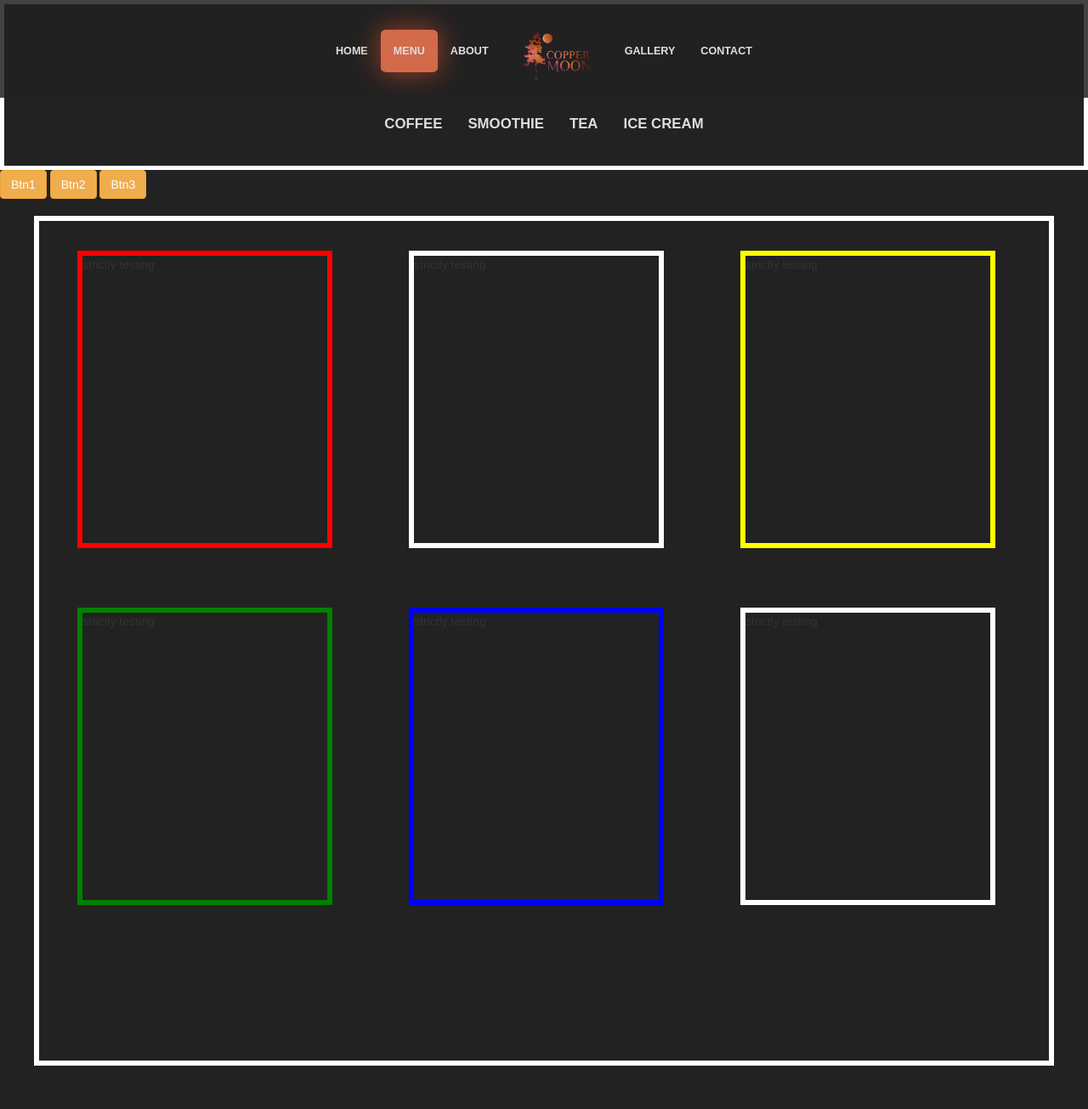
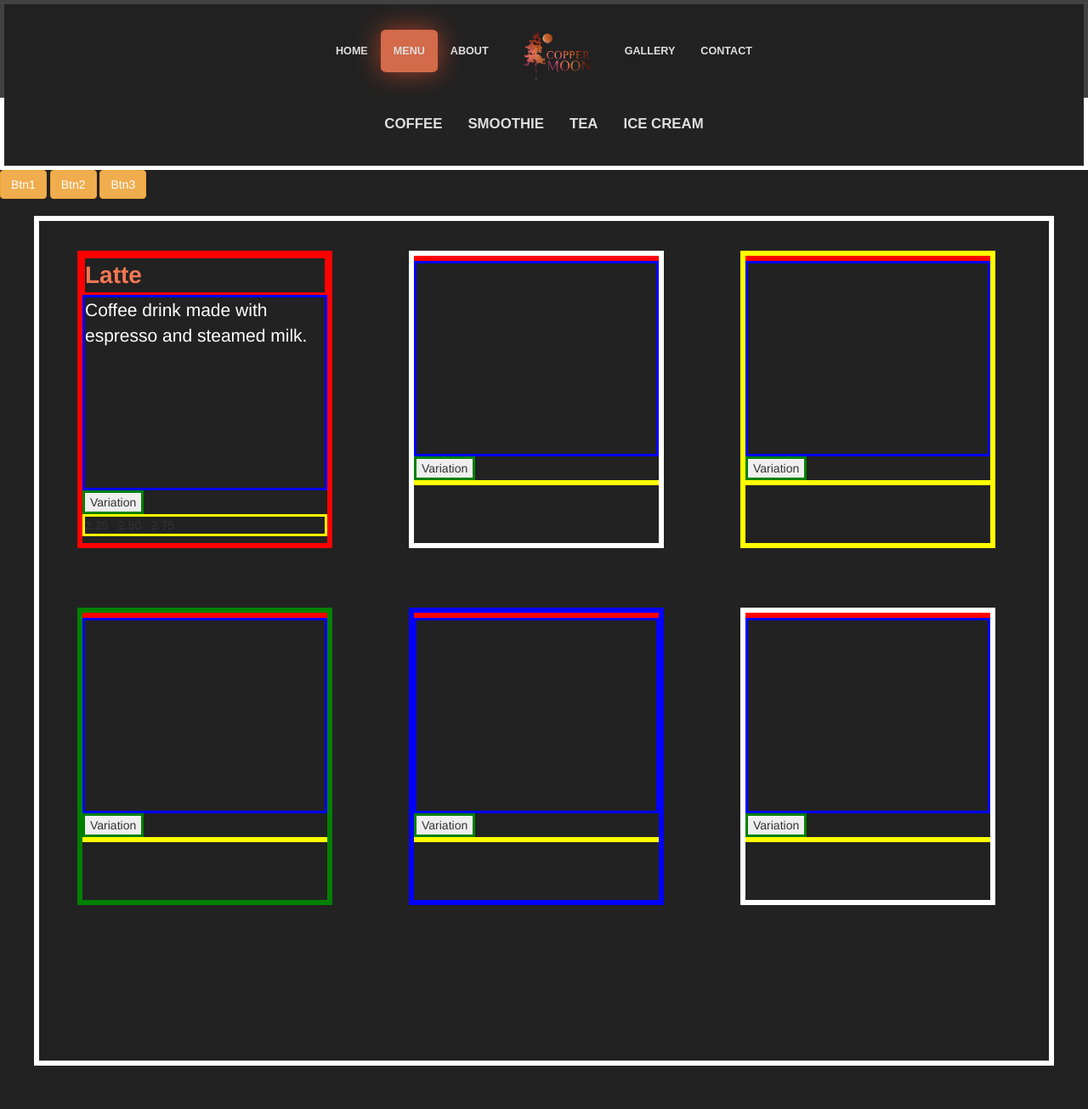
Before and after one commit to NamHongDo/CIS408FinalProject, a PHP site: page /menu.html in a window 1280 px wide, after a click on "Btn1". Shown: the top 1305 px of the page at 85% size. Run offline with PHP 8.4, Linux system fonts and the light colour scheme; some libraries are stand-ins or nearby versions.

Commit message:
menu category

```diff
--- a/css/custom.css
+++ b/css/custom.css
@@ -310,6 +310,26 @@ ul.#nav2>li{
   margin: 35px 45px;
 }
 
+.submenuTitle{
+  border:3px solid red;
+  color:#f27752;
+  font-size: 200%;
+  font-weight: 700;
+}
+.submenuDescription{
+  border:3px solid blue;
+  color:#ffffff;
+  height:230px;
+  font-size: 150%;
+  width:auto;
+}
+.submenuButton{
+  border:3px solid green;
+}
+.submenuPrice{
+  border:3px solid yellow;
+}
+
 /*
 ------> *** <------
     ABOUT segment
--- a/menu.html
+++ b/menu.html
@@ -49,23 +49,64 @@
     </div>
 
     <div id="pilot"  style="display: none;">
+
       <div id="item1">
-        strictly testing
+        <div class="submenuTitle">
+          Latte
+        </div>
+        <div class="submenuDescription">
+            Coffee drink made with espresso and steamed milk.
+        </div>
+        <button class="submenuButton"> Variation</button>
+        <div class="submenuPrice">
+          2.25 &nbsp; 2.50 &nbsp; 2.75
+        </div>
       </div>
+
       <div id="item2">
-        strictly testing
+        <div class="submenuTitle">
+        </div>
+        <div class="submenuDescription">
+        </div>
+        <button class="submenuButton"> Variation</button>
+        <div class="submenuPrice">
+        </div>
       </div>
       <div id="item3">
-        strictly testing
+        <div class="submenuTitle">
+        </div>
+        <div class="submenuDescription">
+        </div>
+        <button class="submenuButton"> Variation</button>
+        <div class="submenuPrice">
+        </div>
       </div>
       <div id="item4">
-        strictly testing
+        <div class="submenuTitle">
+        </div>
+        <div class="submenuDescription">
+        </div>
+        <button class="submenuButton"> Variation</button>
+        <div class="submenuPrice">
+        </div>
       </div>
       <div id="item5">
-        strictly testing
+        <div class="submenuTitle">
+        </div>
+        <div class="submenuDescription">
+        </div>
+        <button class="submenuButton"> Variation</button>
+        <div class="submenuPrice">
+        </div>
       </div>
       <div id="item6">
-        strictly testing
+        <div class="submenuTitle">
+        </div>
+        <div class="submenuDescription">
+        </div>
+        <button class="submenuButton"> Variation</button>
+        <div class="submenuPrice">
+        </div>
       </div>
     </div>
 
@@ -114,9 +155,9 @@
 
 $('.btn').click(function() {
   var LDiv = $('.menuMaster').children().first();
-  console.log("DIV IN MENUMASTER: "+LDiv.innerHTML);
+  $(LDiv).empty();
   var target = '#'+ $(this).data('target');
-  $(LDiv).replaceWith($(target));
+  $(target).clone().appendTo($(LDiv));
   $(target).show();
   console.log("PRINTING : " +target);
 });
```
